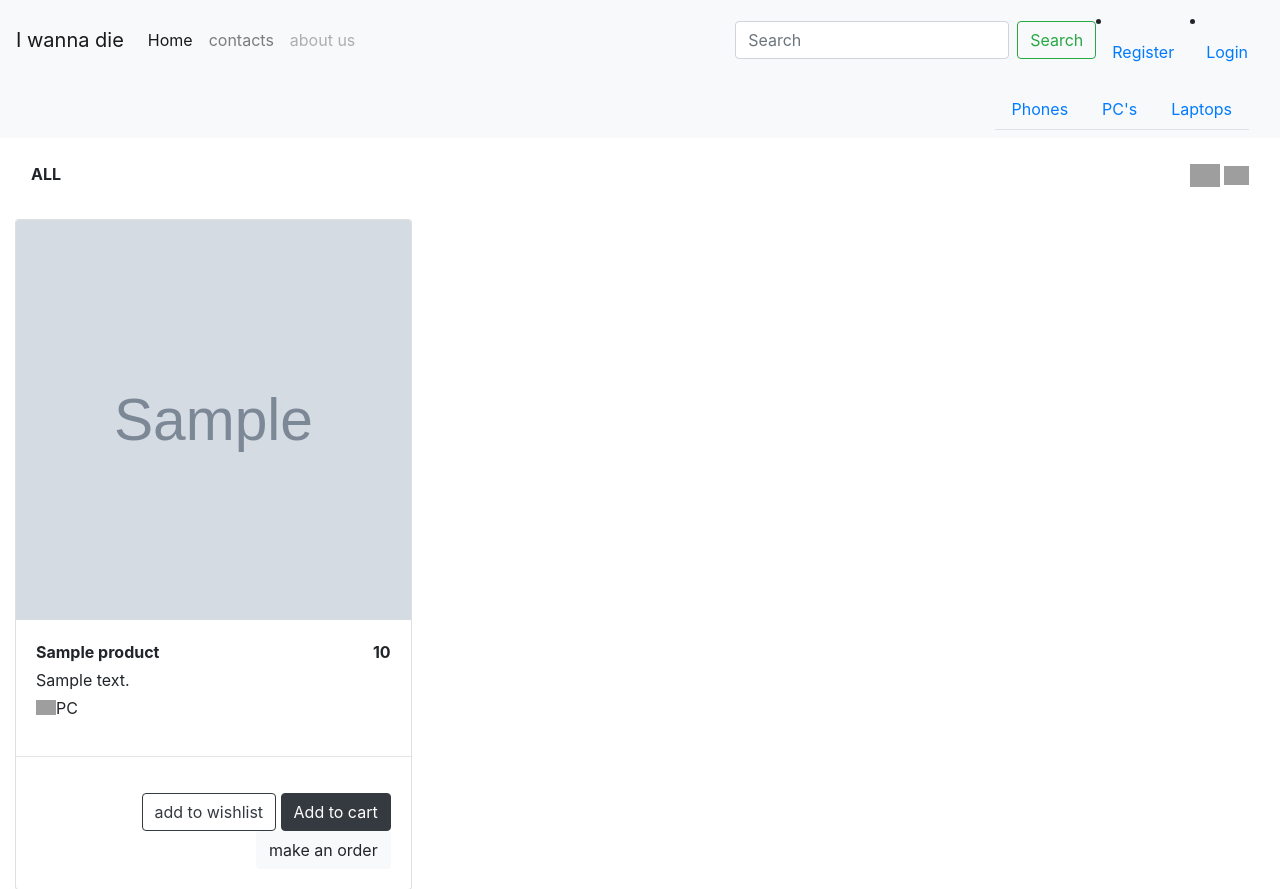
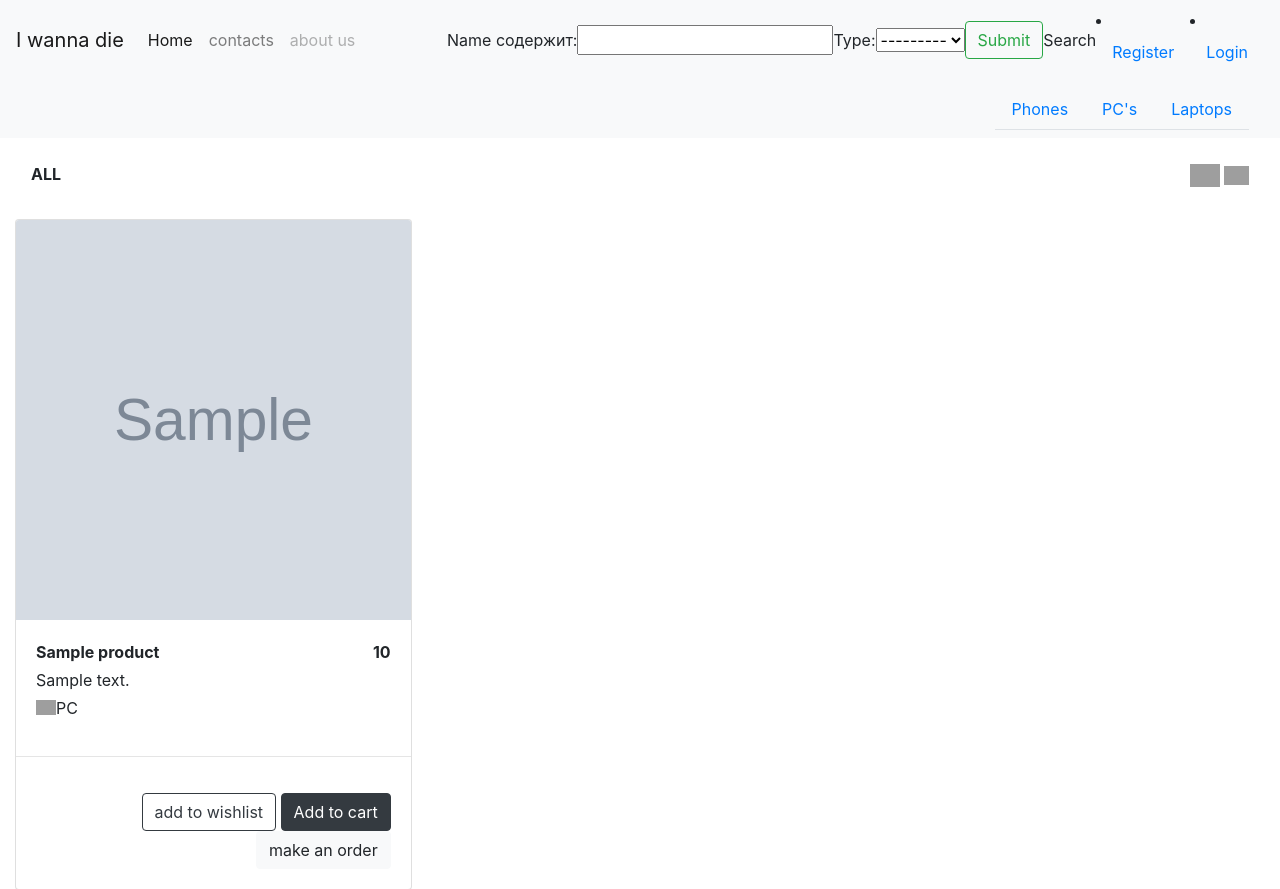
Before and after one commit to sanjaRAW/Django, a Django app: page / in a window 1280 px wide. Shown: the top 889 px of the page. Run offline with Django 3.2, Linux system fonts and the light colour scheme; tables that the repository leaves empty hold one stand-in row (values such as "Sample post"); grey boxes marked "Sample" are stand-in pictures; some libraries are stand-ins or nearby versions; grey boxes are pictures that could not be loaded.

Commit message:
almost final cummit

```diff
--- /dev/null
+++ b/Djangoproj/store/products/filters.py
@@ -0,0 +1,8 @@
+from django_filters import FilterSet, CharFilter
+from .models import Products
+
+class ProductFilter(FilterSet):
+    name = CharFilter(lookup_expr='icontains')
+    class Meta:
+        model = Products
+        fields = ['name','type' ]
--- a/Djangoproj/store/products/templates/products/navbar.html
+++ b/Djangoproj/store/products/templates/products/navbar.html
@@ -18,9 +18,9 @@
       </li>
 
     </ul>
-    <form class="form-inline my-2 my-lg-0">
-      <input class="form-control mr-sm-2" type="search" placeholder="Search" aria-label="Search">
-      <button class="btn btn-outline-success my-2 my-sm-0" type="submit">Search</button>
+    <form class="form-inline my-2 my-lg-0" action="" method="GET">
+      {{ filter.form }}
+      <input class="btn btn-outline-success my-2 my-sm-0" type="submit">Search</input>
     </form>
 
       {% if request.user.is_authenticated %}
--- a/Djangoproj/store/products/templates/products/products.html
+++ b/Djangoproj/store/products/templates/products/products.html
@@ -1,4 +1,3 @@
-
 {% extends 'products/base.html' %}
 {% block content %}
 <link rel="stylesheet" href="https://maxcdn.bootstrapcdn.com/bootstrap/4.0.0/css/bootstrap.min.css" integrity="sha384-Gn5384xqQ1aoWXA+058RXPxPg6fy4IWvTNh0E263XmFcJlSAwiGgFAW/dAiS6JXm" crossorigin="anonymous">
--- a/Djangoproj/store/products/views.py
+++ b/Djangoproj/store/products/views.py
@@ -9,14 +9,16 @@ from django.shortcuts import render, redirect
 from django.template.loader import render_to_string
 from django.utils.encoding import force_bytes, force_text
 from django.utils.http import urlsafe_base64_encode, urlsafe_base64_decode
-
+from .filters import ProductFilter
 from .forms import *
 from .tokens import account_activation_token
 
 
 def products_page(request):
     products = Products.objects.all()
-    return render(request, 'products/products.html', {"products": products})
+    filter = ProductFilter(request.GET,queryset=products)
+    products = filter.qs
+    return render(request, 'products/products.html', {"products": products, 'filter':filter})
 
 
 
--- a/Djangoproj/store/store/settings.py
+++ b/Djangoproj/store/store/settings.py
@@ -38,7 +38,8 @@ INSTALLED_APPS = [
     'django.contrib.sessions',
     'django.contrib.messages',
     'django.contrib.staticfiles',
-    'products'
+    'products',
+    'django_filters',
 ]
 
 MIDDLEWARE = [
```
Also changed, not shown: Djangoproj/store/products/migrations/0018_auto_20210215_1924.py (added).
